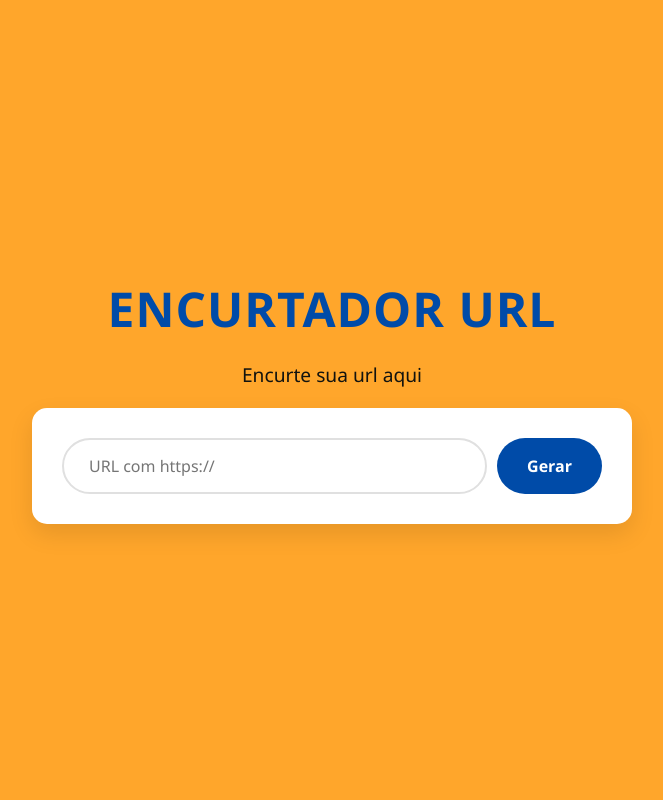
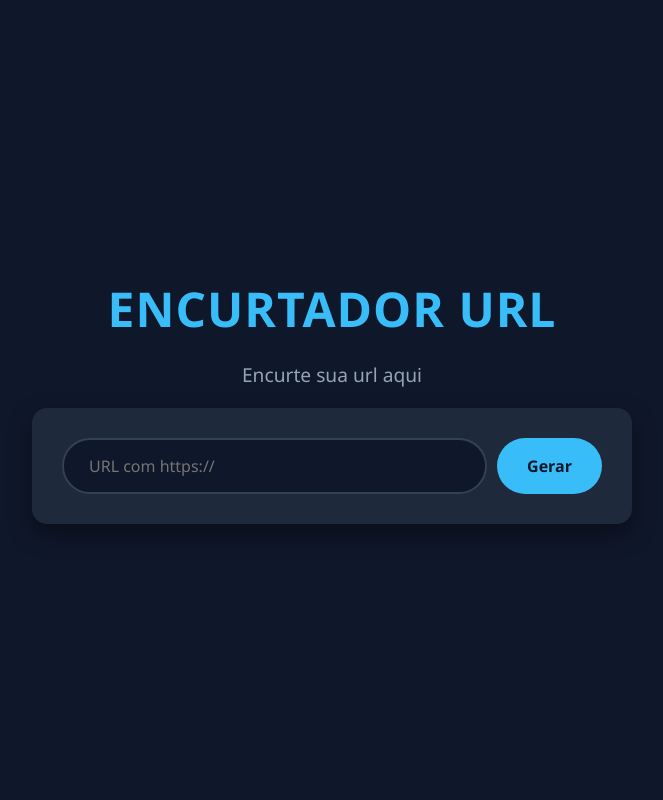
Before and after one commit to AdryanMiller/EncurtadoUrl, a Flask app: page /home/ in a window 1280 px wide. Shown: the whole page, without its empty margins (308-971 px from the left). Run offline with Flask 3, Linux system fonts and the light colour scheme.

Commit message:
Atualizacao Css

```diff
--- a/app/static/style.css
+++ b/app/static/style.css
@@ -1,4 +1,3 @@
-
 * {
     margin: 0;
     padding: 0;
@@ -7,7 +6,8 @@
 }
 
 body {
-    background-color: #FFA62B;
+    background-color: #0f172a;
+    color: #f8fafc;
     min-height: 100vh;
     display: flex;
     justify-content: center;
@@ -22,32 +22,28 @@ body {
     text-align: center;
     display: flex;
     flex-direction: column;
-    align-items: center;
     gap: 20px;
 }
 
-/* Título grande e chamativo */
 h1 {
     font-size: 3rem;
-    color: #004BA8;
+    color: #38bdf8;
     font-weight: 800;
     letter-spacing: 1px;
 }
 
-/* Parágrafos menores */
 p {
     font-size: 1.2rem;
-    color: #12130F;
+    color: #94a3b8;
     font-weight: 500;
 }
 
-
 .card-formulario {
-    background-color: #FFFFFF;
+    background-color: #1e293b;
     width: 100%;
     padding: 30px;
     border-radius: 15px;
-    box-shadow: 0 10px 25px rgba(0, 0, 0, 0.1);
+    box-shadow: 0 10px 25px rgba(0, 0, 0, 0.4);
     display: flex;
     flex-direction: column;
     gap: 20px;
@@ -59,36 +55,37 @@ p {
     width: 100%;
 }
 
-/* Input grande e arredondado */
 .linha-input input[type="url"] {
     flex: 1;
     padding: 15px 25px;
     font-size: 1rem;
-    border: 2px solid #E0E0E0;
+    background-color: #0f172a;
+    color: #ffffff;
+    border: 2px solid #334155;
     border-radius: 30px;
     outline: none;
     transition: border-color 0.3s;
 }
 
 .linha-input input[type="url"]:focus {
-    border-color: #004BA8;
+    border-color: #38bdf8;
 }
 
-/* Botão grande, redondo e combinando com o título */
 .linha-input button {
     padding: 15px 30px;
     font-size: 1rem;
     font-weight: bold;
-    background-color: #004BA8;
-    color: white;
+    background-color: #38bdf8;
+    color: #0f172a;
     border: none;
-    border-radius: 30px; /* Deixa bem redondo */
+    border-radius: 30px;
     cursor: pointer;
     transition: background-color 0.3s, transform 0.1s;
 }
 
 .linha-input button:hover {
-    background-color: #003677;
+    background-color: #0284c7;
+    color: #ffffff;
 }
 
 .linha-input button:active {
@@ -100,9 +97,9 @@ input[name="flash_sucess"] {
     padding: 15px;
     font-size: 1rem;
     text-align: center;
-    background-color: #E8F5E9;
-    color: #12664F; /* Texto verde para sucesso */
-    border: 2px solid  #2E7D32;
+    background-color: rgba(16, 185, 129, 0.1);
+    color: #10b981;
+    border: 2px solid #059669;
     border-radius: 30px;
     outline: none;
     cursor: text;
@@ -114,12 +111,12 @@ input[name="flash_sucess"] {
     top: 20px;
     left: 50%;
     transform: translateX(-50%);
-    background-color: #6DB1BF;
-    color: #12130F;
+    background-color: #ef4444;
+    color: #ffffff;
     padding: 15px 40px;
     border-radius: 8px;
     font-weight: bold;
-    box-shadow: 0 4px 15px rgba(0,0,0,0.1);
+    box-shadow: 0 4px 15px rgba(0,0,0,0.2);
     animation: faderIn 0.5s ease-out;
     z-index: 1000;
 }
```
